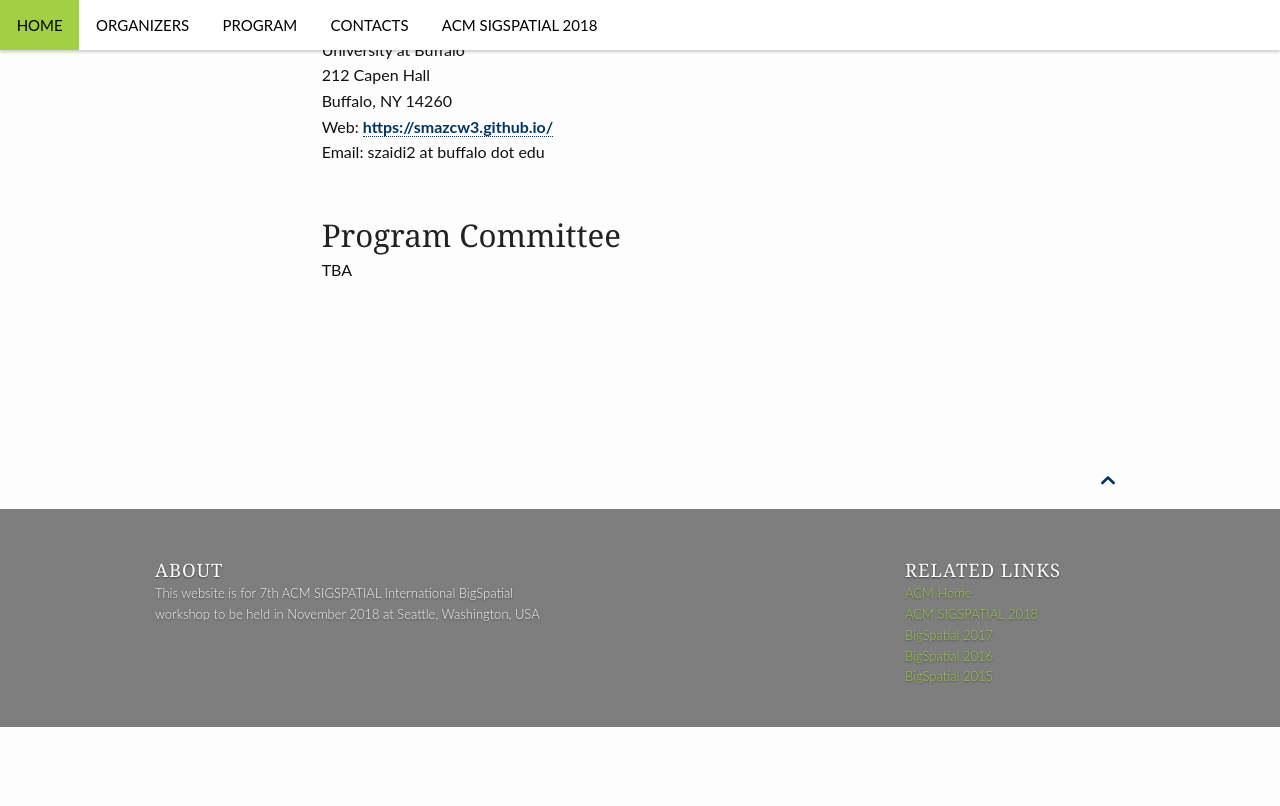
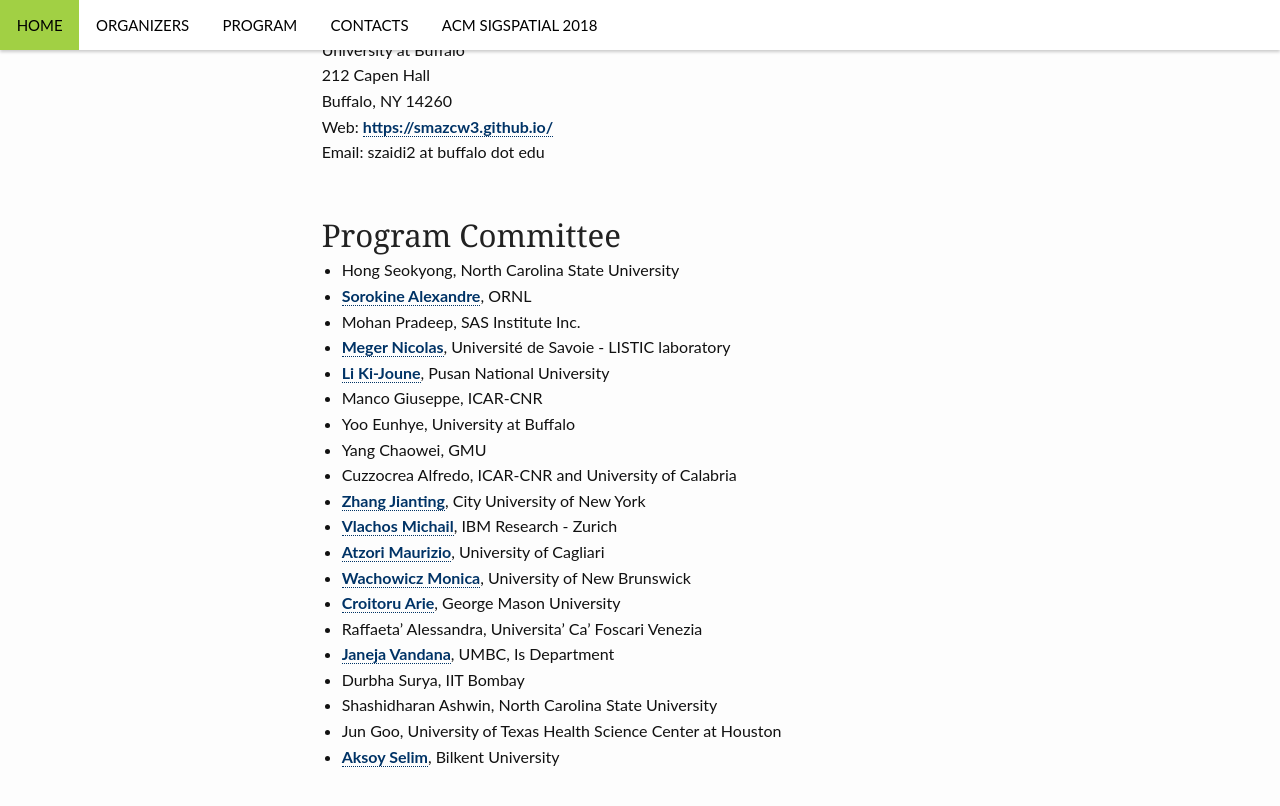
Before and after one commit to bigspatial2019/bigspatial-2018.github.io, a Jekyll site: the page built from organizer/index.md, in a window 1280 px wide and 900 px high, scrolled down 1130 px. Shown: the top 806 px of the window. Built offline with Jekyll 4.4.1, drawn with Linux system fonts in a browser that asks for light colours; comment, search, counter and statistics services are not loaded; before the commit the page ends 1857 px from its top, so only the background shows below that.

Commit message:
Adding PC members info :pencil:

```diff
--- a/organizer/index.md
+++ b/organizer/index.md
@@ -48,4 +48,23 @@ Email: szaidi2 at buffalo dot edu
 
 
 ## Program Committee
- TBA
+ * Hong Seokyong, North Carolina State University
+ * [Sorokine Alexandre](https://web.ornl.gov/sci/gist/staff_bios/detailed_sorokine.shtml), ORNL
+ * Mohan Pradeep, SAS Institute Inc.
+ * [Meger Nicolas](https://www.listic.univ-smb.fr/en/presentation-en/members/lecturers/nicolas-meger-en/), Université de Savoie - LISTIC laboratory
+ * [Li Ki-Joune](http://isel.cs.pusan.ac.kr/~lik/likEng.html), Pusan National University
+ * Manco Giuseppe, ICAR-CNR
+ * Yoo Eunhye, University at Buffalo
+ * Yang Chaowei, GMU
+ * Cuzzocrea Alfredo, ICAR-CNR and University of Calabria
+ * [Zhang Jianting](https://www.ccny.cuny.edu/profiles/jianting-zhang), City University of New York
+ * [Vlachos Michail](https://researcher.watson.ibm.com/researcher/view.php?person=zurich-mvl), IBM Research - Zurich
+ * [Atzori Maurizio](http://atzori.webofcode.org/), University of Cagliari
+ * [Wachowicz Monica](http://www.unb.ca/faculty-staff/directory/engineering-geomatics/wachowicz-monica.html), University of New Brunswick
+ * [Croitoru Arie](https://cos.gmu.edu/ggs/people/faculty-staff/arie-croitoru/), George Mason University
+ * Raffaeta' Alessandra, Universita' Ca' Foscari Venezia
+ * [Janeja Vandana](https://userpages.umbc.edu/~vjaneja/), UMBC, Is Department
+ * Durbha Surya, IIT Bombay
+ * Shashidharan Ashwin, North Carolina State University
+ * Jun Goo, University of Texas Health Science Center at Houston
+ * [Aksoy Selim](http://www.cs.bilkent.edu.tr/~saksoy/), Bilkent University
```
